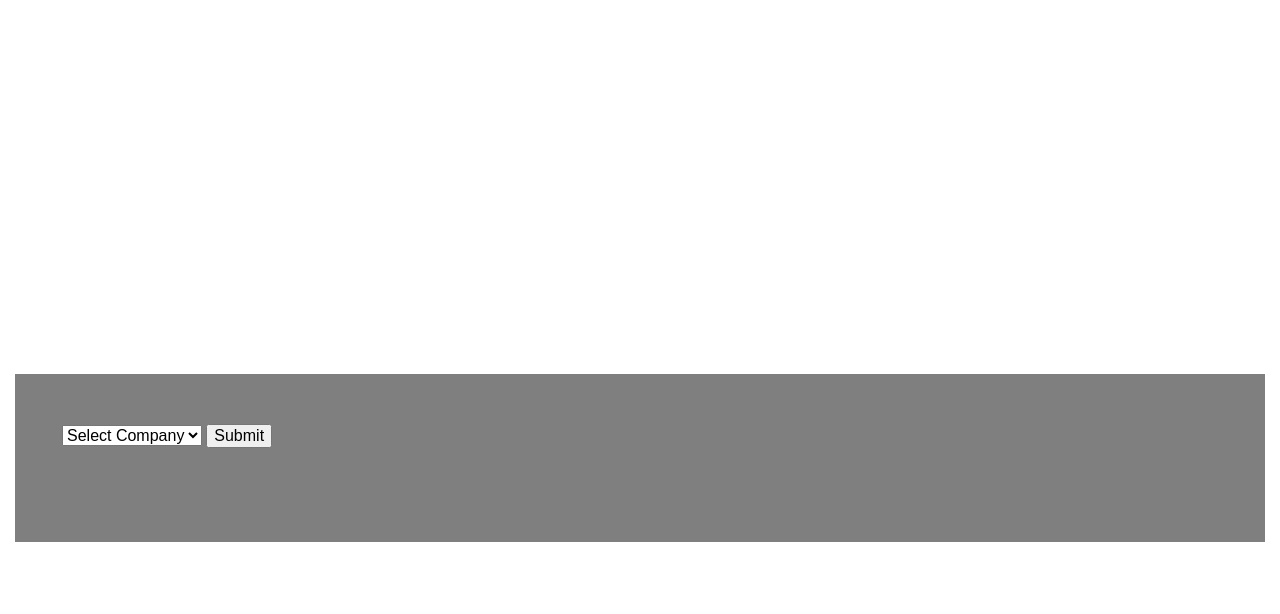
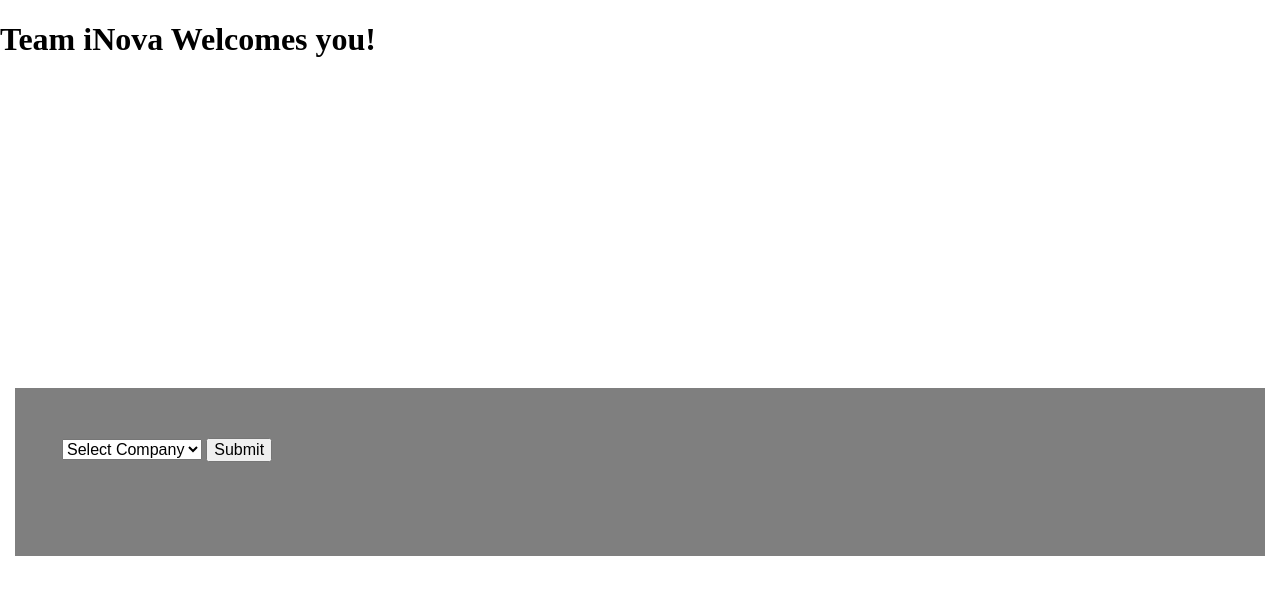
Before and after one commit to sawhney-kartik/inclusive-employement, a Flask app: page / in a window 1280 px wide. Shown: the top 614 px of the page. Before the commit the page ends 542 px from the top, so only its background shows below. Run offline with Flask 2, Linux system fonts and the light colour scheme; some libraries are stand-ins or nearby versions.

Commit message:
made a few changes to the home page

```diff
--- a/Website/templates/welcome.html
+++ b/Website/templates/welcome.html
@@ -2,7 +2,6 @@
   <head>
     <meta http-equiv="Content-Type" content="text/html; charset=UTF-8" />
     <meta name="viewport" content="width=device-width, initial-scale=1" />
-    <meta http-equiv="X-UA-Compatible" content="IE=edge" />
     <meta name="author" content="iNova">
     <link href="https://fonts.googleapis.com/css?family=Poppins" rel="stylesheet" />
     <link href="../static/FirstPage/main.css" rel="stylesheet" />
@@ -21,13 +20,9 @@
  });
 </script>
   <body>
+  <h1> Team iNova Welcomes you! </h1>
     <div class="s01">
       <form>
-        <fieldset>
-          <legend>Discover the Amazing City</legend>
-        </fieldset>
-
-
         <div class="inner-form">
           <div class="input-field first-wrap">
 
@@ -40,43 +35,6 @@
             </select>
           <button type="button" id="buttonId">Submit</button>
           </form>
-
-<!--          <form id="selectbox">-->
-<!--          <label for="search">Which company are you looking for?</label>-->
-<!--          <select name="search" id="search">-->
-<!--            <option value="/microsoft">Microsoft</option>-->
-<!--            <option value="/cisco">Cisco</option>-->
-<!--            <option value="/intel">Intel</option>-->
-<!--          </select>-->
-<!--          <br><br>-->
-<!--          <input type="submit" value="Submit">-->
-<!--        </form>-->
-
-
-<!--            <input id="submit" type="button" value="Click" list="brow" style="width: 1000px; margin-left: 20px" >-->
-<!--              <datalist id="brow" STYLE="font-family : monospace; font-size : 12pt" id="selectbox" name="" onchange="javascript:location.href = this.value;">-->
-<!--                <option value="Microsoft">-->
-<!--                <option value="Cisco">-->
-<!--                <option value="Intel">-->
-<!--              </datalist>-->
-<!--            <input id="search" type="text" placeholder="" />-->
-
-<!--              <label for="search">Which company are you looking for?</label>-->
-<!--              <select name="Companies" id="search">-->
-<!--                <option value="/microsoft">Microsoft</option>-->
-<!--                <option value="/cisco">Cisco</option>-->
-<!--                <option value="/intel">Intel</option>-->
-<!--              </select>-->
-<!--              <br><br>-->
-<!--              <input type="submit" value="Submit">-->
-
-<!--              </datalist>-->
-<!--          </div>-->
-
-<!--          <div class="input-field third-wrap">-->
-<!--            <button class="btn-search" type="button">Search</button>-->
-<!--          </div>-->
-
         </div>
 
     </div>
```
